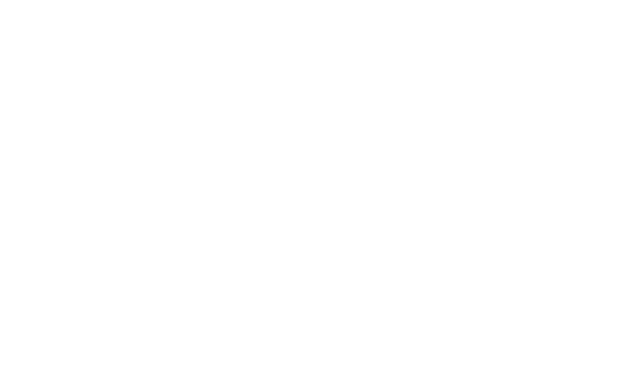
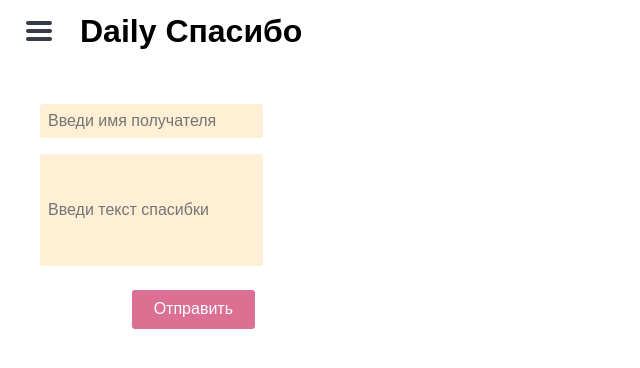
Before and after one commit to NeiruBugz/daily-thank-you, a React (Create React App) app: page /send in a window 1280 px wide. Shown: the top 368 px of the page, without its empty margins (0-640 px from the left). Built offline with nearby package versions, Linux system fonts and the light colour scheme.

Commit message:
add Send component
sending form layout

```diff
--- a/public/index.html
+++ b/public/index.html
@@ -10,6 +10,9 @@
     -->
     <link rel="manifest" href="%PUBLIC_URL%/manifest.json">
     <link rel="shortcut icon" href="%PUBLIC_URL%/favicon.ico">
+    <meta name="mobile-web-app-capable" content="yes">
+    <!-- Tell iOS it's a PWA -->
+    <meta name="apple-mobile-web-app-capable" content="yes">
     <!--
       Notice the use of %PUBLIC_URL% in the tags above.
       It will be replaced with the URL of the `public` folder during the build.
@@ -36,5 +39,22 @@
       To begin the development, run `npm start` or `yarn start`.
       To create a production bundle, use `npm run build` or `yarn build`.
     -->
+    <script>
+      if ('serviceWorker' in navigator) {
+        window.addEventListener('load', function() {
+          navigator.serviceWorker.register('service-worker.js').then(function(registration) {
+            // Registration was successful
+            console.log('ServiceWorker registration successful with scope: ', registration.scope);
+          }, function(err) {
+            // registration failed :(
+            console.log('ServiceWorker registration failed: ', err);
+          }).catch(function(err) {
+            console.log(err)
+          });
+        });
+      } else {
+        console.log('service worker is not supported');
+      }
+    </script>
   </body>
 </html>
--- a/src/App.js
+++ b/src/App.js
@@ -1,8 +1,9 @@
 import React, {Component} from 'react';
 import {BrowserRouter as Router, Route} from 'react-router-dom';
-import LoginScreen from './LoginScreen/LoginScreen';
-import MainPage from './MainPage/MainPage';
-import UserProfile from './UserProfile/UserProfile';
+import LoginScreen from './components/LoginScreen/LoginScreen';
+import MainPage from './components/MainPage/MainPage';
+import UserProfile from './components/UserProfile/UserProfile';
+import SendThank from './components/SendThank/SendThank';
 
 export default class App extends Component {
   render() {
@@ -11,6 +12,7 @@
         <div>
           <Route path='/' exact component={LoginScreen}/>
           <Route path='/main' component={MainPage}/>
+          <Route path='/send' component={SendThank}/>
           <Route path='/profile' component={UserProfile}/>
         </div>
       </Router>
--- /dev/null
+++ b/src/components/SendThank/SendThank.jsx
@@ -0,0 +1,18 @@
+import React from 'react';
+import {Header} from '../Header/Header';
+import {NameInput, Wrapper, MainInput, Button} from './styles';
+
+export default class SendThank extends React.Component {
+  render() {
+    return (
+      <div>
+        <Header/>
+        <Wrapper>
+          <NameInput placeholder='Введи имя получателя' type='text'/>
+          <MainInput placeholder='Введи текст спасибки' type='text'/>
+          <Button primary>Отправить</Button>
+        </Wrapper>
+      </div>
+    )
+  }
+}
--- /dev/null
+++ b/src/components/SendThank/styles.js
@@ -0,0 +1,42 @@
+import styled from 'styled-components';
+
+export const Wrapper = styled.div `
+  top: 2rem;
+  padding: 4rem 2rem;
+  position: fixed;
+  display: flex;
+  flex-direction: column;
+  align-items: center;
+`
+
+export const NameInput = styled.input `
+  padding: 0.5rem;
+  margin: 0.5rem;
+  color: palevioletred;
+  background: papayawhip;
+  border: none;
+  border-radius: 3px;
+`
+
+export const MainInput = styled.input `
+padding: 0.5rem;
+margin: 0.5rem;
+color: palevioletred;
+background: papayawhip;
+border: none;
+border-radius: 3px;
+height: 6rem;
+`
+
+export const Button = styled.button`
+  background: ${props => props.primary ? 'palevioletred' : 'white'};
+  color: ${props => props.primary ? 'white' : 'palevioletred'};
+
+  font-size: 1rem;
+  margin: 1rem;
+  padding: .5rem 1.25rem;
+  border: 2px solid palevioletred;
+  border-radius: 3px;
+  cursor: pointer;
+  align-self: flex-end;
+`;
--- a/src/UserProfile/UserProfile.jsx
+++ b/src/components/UserProfile/UserProfile.jsx
@@ -9,7 +9,7 @@
         <Header/>
         <Wrapper>
           <UserPic
-            src='https://pp.userapi.com/c841128/v841128454/33784/DSCjS0RfwIo.jpg'
+            src='https://www.w3schools.com/howto/img_avatar.png'
             alt='userImage'/>
           <FlexInfo>
             <Name>Наиль</Name>
```
Also changed, not shown: public/service-worker.js (added, +45 -0 lines), src/components/Header/Header.jsx (renamed from src/Header/Header.jsx), src/components/Header/styles.js (renamed from src/Header/styles.js), src/components/LoginScreen/LoginScreen.jsx (renamed from src/LoginScreen/LoginScreen.jsx), src/components/LoginScreen/styles.js (renamed from src/LoginScreen/styles.js), src/components/MainPage/MainPage.jsx (renamed from src/MainPage/MainPage.jsx), src/components/UserProfile/styles.js (renamed from src/UserProfile/styles.js).
